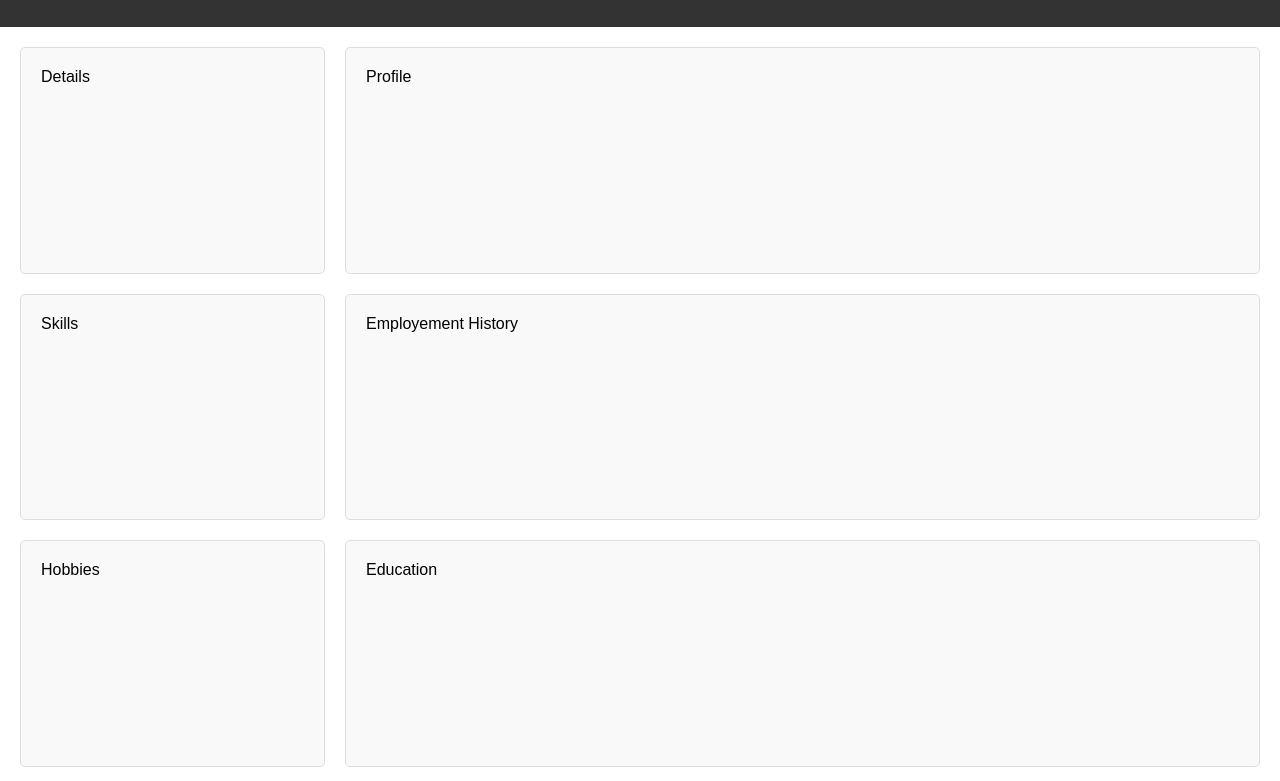
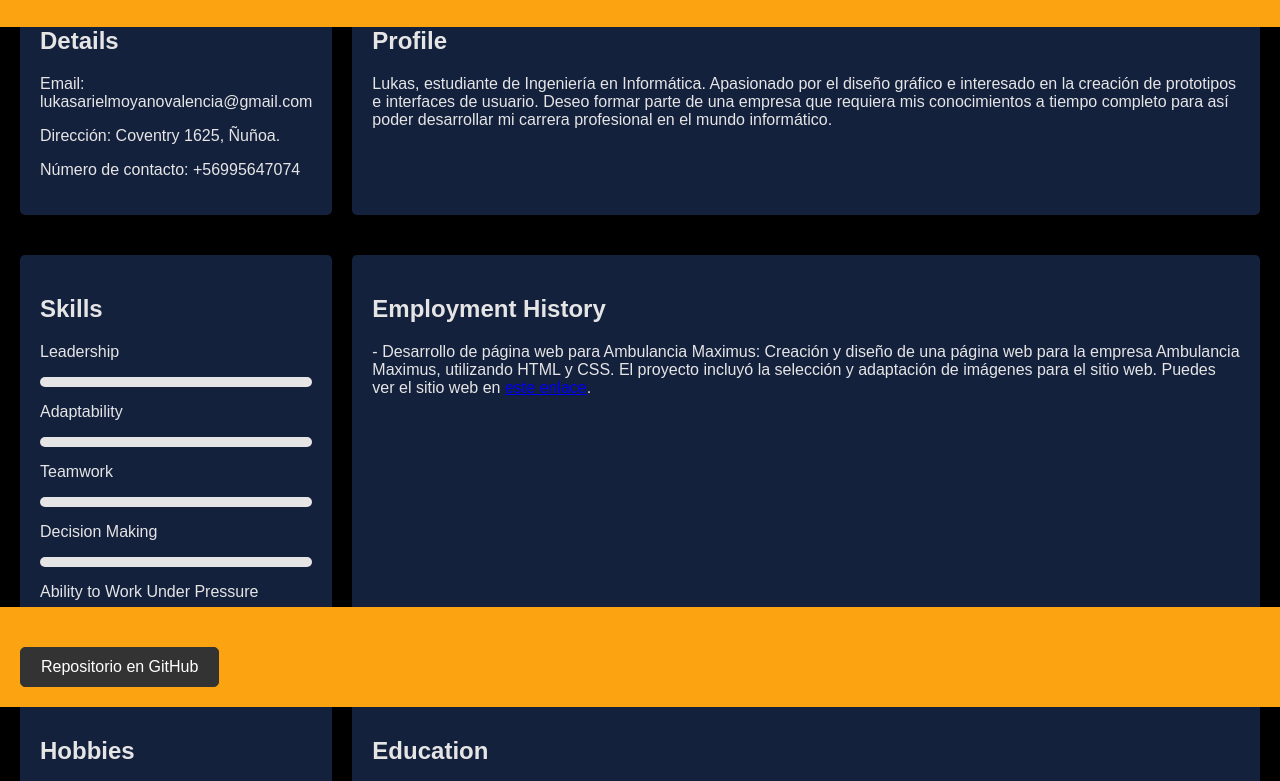
Before and after one commit to LukasMoyanoV/cv, a plain HTML site: page index.html in a window 1280 px wide. Shown: the part 93-874 px from the top of the page. Drawn offline with Linux system fonts and the light colour scheme.

Commit message:
Se ha añadido informacion real y se ha probado una paleta de colores en el diseño

```diff
--- a/index.html
+++ b/index.html
@@ -12,16 +12,72 @@
     </header>
 
     <main>
-        <section id="details">Details</section>
-        <section id="profile">Profile</section>
-        <section id="skills">Skills</section>
-        <section id="employement-history">Employement History</section>
-        <section id="hobbies">Hobbies</section>
-        <section id="education">Education</section>
+        <div id="details" class="cv-section">
+            <h2>Details</h2>
+            <p>Email: lukasarielmoyanovalencia@gmail.com</p>
+            <p>Dirección: Coventry 1625, Ñuñoa.</p>
+            <p>Número de contacto: +56995647074</p>
+        </div>
+        <div id="profile" class="cv-section">
+            <h2>Profile</h2>
+            <p>Lukas, estudiante de Ingeniería en Informática. Apasionado por el diseño gráfico e interesado en la creación de prototipos e interfaces de usuario. Deseo formar parte de una empresa que requiera mis conocimientos a tiempo completo para así poder desarrollar mi carrera profesional en el mundo informático.</p>
+        </div>
+        <div id="skills" class="cv-section">
+            <h2>Skills</h2>
+            <div class="skill">
+                <p>Leadership</p>
+                <div class="progress-bar">
+                    <div class="progress" style="width: 80%;"></div>
+                </div>
+            </div>
+            <div class="skill">
+                <p>Adaptability</p>
+                <div class="progress-bar">
+                    <div class="progress" style="width: 60%;"></div>
+                </div>
+            </div>
+            <div class="skill">
+                <p>Teamwork</p>
+                <div class="progress-bar">
+                    <div class="progress" style="width: 70%;"></div>
+                </div>
+            </div>
+            <div class="skill">
+                <p>Decision Making</p>
+                <div class="progress-bar">
+                    <div class="progress" style="width: 85%;"></div>
+                </div>
+            </div>
+            <div class="skill">
+                <p>Ability to Work Under Pressure</p>
+                <div class="progress-bar">
+                    <div class="progress" style="width: 75%;"></div>
+                </div>
+            </div>
+        </div>
+        <div id="employement-history" class="cv-section">
+            <h2>Employment History</h2>
+            <p>- Desarrollo de página web para Ambulancia Maximus: Creación y diseño de una página web para la empresa Ambulancia Maximus, utilizando HTML y CSS. El proyecto incluyó la selección y adaptación de imágenes para el sitio web. Puedes ver el sitio web en <a href="https://web.archive.org/web/20211125230732/http://ambulanciamaximus.cl/" target="_blank">este enlace</a>.</p>
+        </div>
+
+        <div id="hobbies" class="cv-section">
+            <h2>Hobbies</h2>
+            <ul>
+                <li>Discos de vinilo</li>
+                <li>Actividad física (Fútbol, Kickboxing, Gimnasio)</li>
+                <li>Conducción y Mecánica Automotriz</li>
+            </ul>
+        </div>
+        <section id="education" class="cv-section">
+            <h2>Education</h2>
+            <p>- 4to Medio, Colegio Regina Pacis</p>
+            <p>- Estudiante de Ingeniería en Informática, INACAP</p>
+        </section>
+
     </main>
 
     <footer>
-        <a href="https://github.com/LukasMoyanoValencia" target="_blank">Repositorio en GitHub</a>
+        <a href="https://github.com/LukasMoyanoValencia" target="_blank" class="repo-link">Repositorio en GitHub</a>
     </footer>
 </body>
 </html>
--- a/styles.css
+++ b/styles.css
@@ -5,12 +5,24 @@ body {
     display: grid;
     grid-template-rows: auto 1fr auto; /* Header, Main, Footer */
     min-height: 100vh; /* Mínimo 100% del viewport height */
+    background-color: black; /* Fondo negro */
+    color: #E5E5E5; /* Color del texto */
 }
 
-header, footer {
-    background-color: #333;
-    color: white;
+.cv-section {
     padding: 20px;
+    border-radius: 5px;
+    background-color: #14213D; /* Azul oscuro */
+    margin-bottom: 20px; /* Espacio entre secciones */
+}
+
+header {
+    position: fixed;
+    top: 0;
+    width: 100%;
+    background: #FCA311; /* Naranja */
+    padding: 20px;
+    z-index: 1000; /* Para asegurarse de que esté por encima de otros elementos */
 }
 
 main {
@@ -18,25 +30,44 @@ main {
     grid-template-columns: 1fr 3fr; /* Aside 1/4, Main 3/4 */
     grid-gap: 20px;
     padding: 20px;
-    height: calc(100vh - 2 * 20px - 2 * 20px); /* Restar padding de body y main */
+    margin-top: 60px; /* Ajusta el contenido para que no quede detrás del encabezado */
     overflow: auto; /* Añadir scroll si el contenido es más largo que la pantalla */
 }
 
-aside {
-    background-color: #f9f9f9;
+footer {
+    position: fixed;
+    bottom: 0;
+    width: 100%;
+    background: #FCA311; /* Naranja */
     padding: 20px;
-    border: 1px solid #ddd;
-    border-radius: 5px;
+    z-index: 1000; /* Para asegurarse de que esté por encima de otros elementos */
 }
 
-section {
-    padding: 20px;
-    border: 1px solid #ddd;
+a.repo-link {
+    display: inline-block;
+    padding: 10px 20px;
+    margin-top: 20px;
+    background-color: #333; /* Negro */
+    color: white;
+    text-decoration: none;
     border-radius: 5px;
-    background-color: #f9f9f9;
+    transition: background-color 0.3s;
+    border: 1px solid #333; /* Añadir un borde */
 }
 
-footer {
-    text-align: center;
-    padding: 10px 0;
+a.repo-link:hover {
+    background-color: #FCA311; /* Naranja */
+    border: 1px solid #FCA311; /* Cambiar el color del borde al pasar el cursor */
 }
+
+.skill {
+    margin-bottom: 10px;
+}
+
+.progress-bar {
+    background-color: #E5E5E5; /* Azul claro */
+    border-radius: 5px;
+    height: 10px;
+    margin-top: 5px;
+    overflow: hidden;
+}
```
